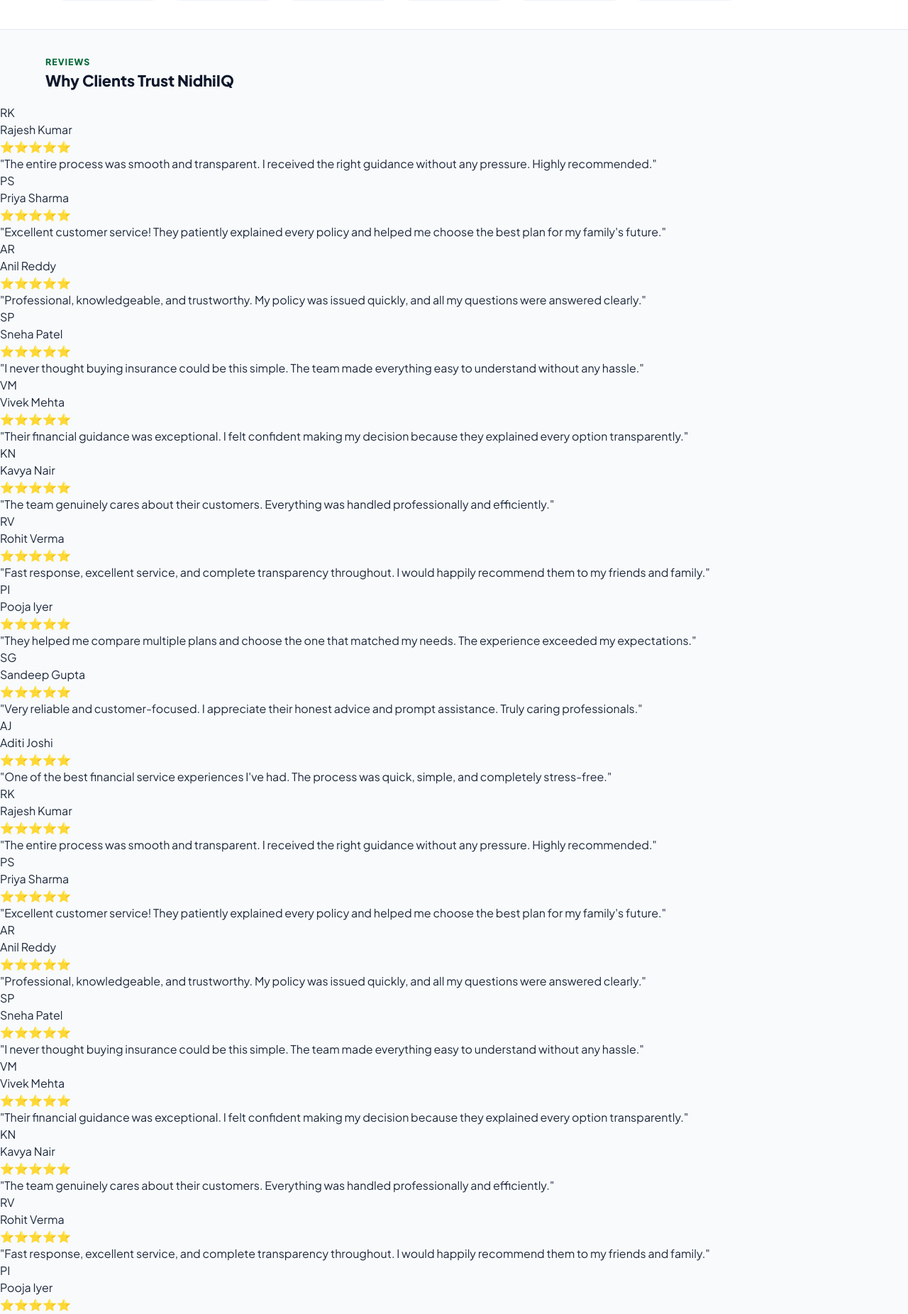
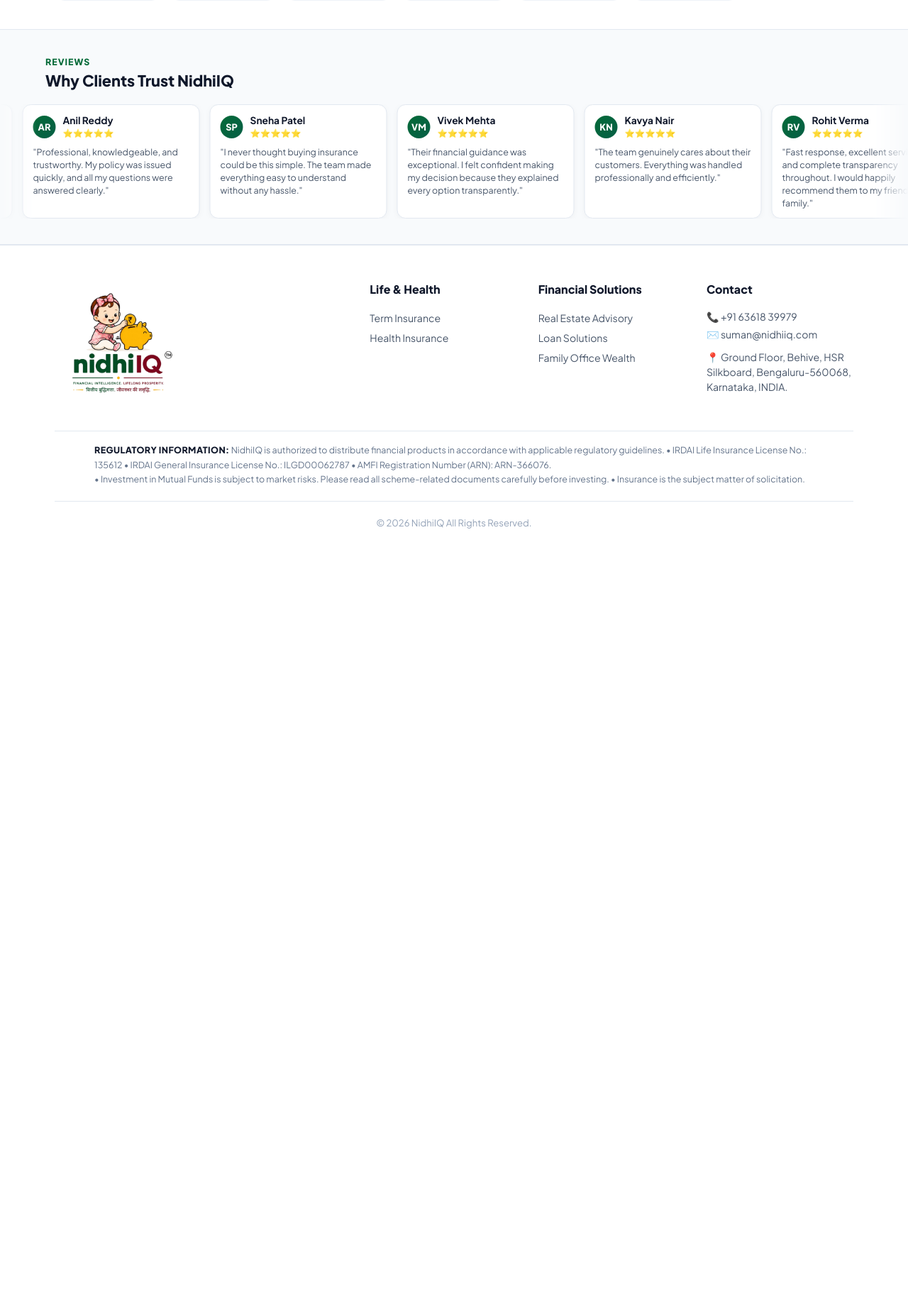
Before and after one commit to infonidhiiq/nidhiiq, a FastAPI app: page / in a window 1280 px wide. Shown: the part 2868-4720 px from the top of the page at 71% size. After the commit the page ends 3613 px from the top, so only its background shows below. Run offline with FastAPI, Linux system fonts and the light colour scheme.

Commit message:
Compact auto-scrolling marquee reviews, smaller tagline, News button for static/css/main.css

```diff
--- a/static/css/main.css
+++ b/static/css/main.css
@@ -519,91 +519,84 @@ body {
   transform: translateY(-1px);
 }
 
-/* Scrollable Reviews Section */
-.reviews-scroll-container {
-  display: flex;
-  gap: 20px;
-  overflow-x: auto;
-  padding: 8px 4px 20px;
-  scroll-behavior: smooth;
-  -webkit-overflow-scrolling: touch;
-  scroll-snap-type: x mandatory;
+/* Infinite Auto-Scrolling Reviews Marquee */
+.reviews-marquee-wrapper {
+  width: 100%;
+  overflow: hidden;
+  position: relative;
+  mask-image: linear-gradient(to right, transparent, black 4%, black 96%, transparent);
+  -webkit-mask-image: linear-gradient(to right, transparent, black 4%, black 96%, transparent);
 }
 
-.reviews-scroll-container::-webkit-scrollbar {
-  height: 6px;
+.reviews-marquee-track {
+  display: flex;
+  gap: 14px;
+  width: max-content;
+  animation: marqueeScroll 35s linear infinite;
 }
 
-.reviews-scroll-container::-webkit-scrollbar-track {
-  background: #e2e8f0;
-  border-radius: 10px;
+.reviews-marquee-wrapper:hover .reviews-marquee-track {
+  animation-play-state: paused;
 }
 
-.reviews-scroll-container::-webkit-scrollbar-thumb {
-  background: #046a38;
-  border-radius: 10px;
+@keyframes marqueeScroll {
+  0% { transform: translateX(0); }
+  100% { transform: translateX(-50%); }
 }
 
-.review-card {
-  min-width: 320px;
-  max-width: 330px;
+.review-card-sm {
+  width: 250px;
   flex: 0 0 auto;
-  scroll-snap-align: start;
   background: #ffffff;
   border: 1px solid #e2e8f0;
-  border-radius: 16px;
-  padding: 20px;
-  display: flex;
-  flex-direction: column;
-  justify-content: space-between;
-  box-shadow: 0 4px 12px rgba(15, 23, 42, 0.04);
-  transition: transform 0.25s ease, border-color 0.25s ease, box-shadow 0.25s ease;
+  border-radius: 12px;
+  padding: 14px 14px 12px;
+  box-shadow: 0 2px 8px rgba(15, 23, 42, 0.04);
+  transition: transform 0.2s ease, border-color 0.2s ease;
 }
 
-.review-card:hover {
-  transform: translateY(-4px);
+.review-card-sm:hover {
+  transform: translateY(-2px);
   border-color: #046a38;
-  box-shadow: 0 12px 24px rgba(4, 106, 56, 0.1);
 }
 
-.review-card-header {
+.review-card-header-sm {
   display: flex;
   align-items: center;
-  gap: 12px;
-  margin-bottom: 12px;
+  gap: 10px;
+  margin-bottom: 8px;
 }
 
-.review-avatar {
-  width: 42px;
-  height: 42px;
+.review-avatar-sm {
+  width: 32px;
+  height: 32px;
   border-radius: 50%;
   background: linear-gradient(135deg, #046a38 0%, #065f46 100%);
   color: #ffffff;
   font-weight: 800;
-  font-size: 0.95rem;
+  font-size: 0.8rem;
   display: flex;
   align-items: center;
   justify-content: center;
   flex-shrink: 0;
 }
 
-.review-author {
+.review-author-sm {
   font-weight: 700;
-  font-size: 0.98rem;
+  font-size: 0.86rem;
   color: #0f172a;
   line-height: 1.2;
 }
 
-.review-stars {
-  font-size: 0.85rem;
-  margin-top: 2px;
-  letter-spacing: 1px;
+.review-stars-sm {
+  font-size: 0.72rem;
+  margin-top: 1px;
 }
 
-.review-text {
-  font-size: 0.88rem;
-  color: #334155;
-  line-height: 1.55;
+.review-text-sm {
+  font-size: 0.78rem;
+  color: #475569;
+  line-height: 1.45;
   margin: 0;
 }
 
```
